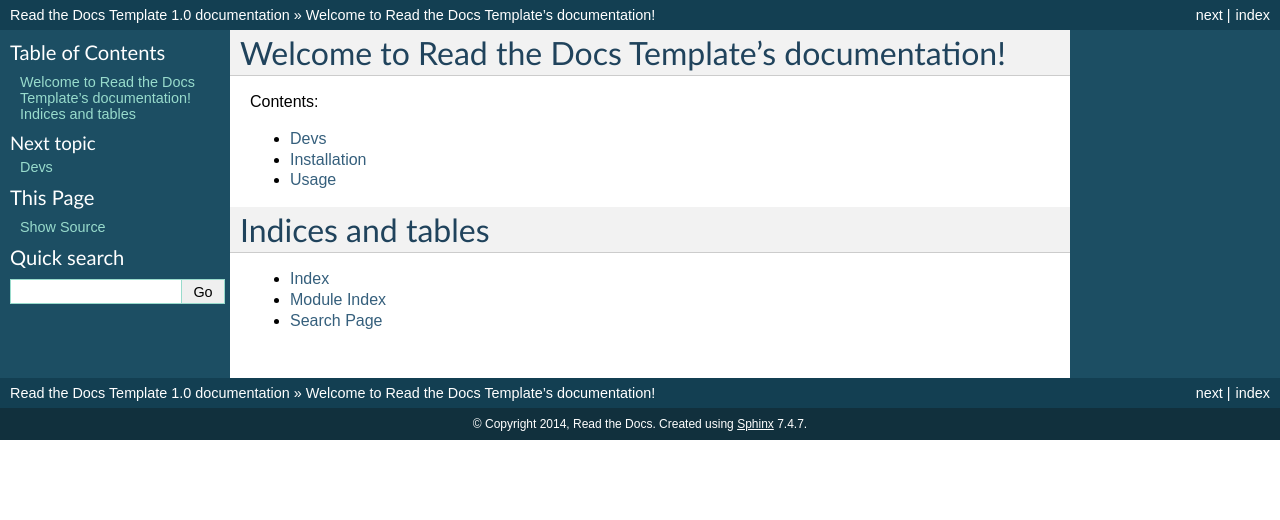
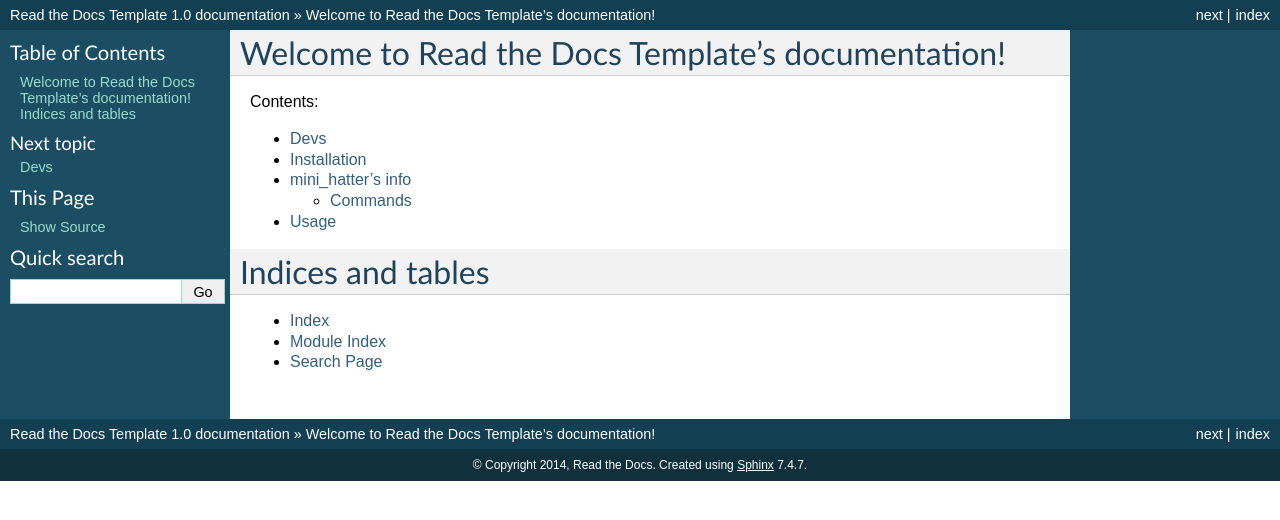
Before and after one commit to littlemadhatter/mini_hatter, a Sphinx documentation site: the page built from docs/index.rst, in a window 1280 px wide. Shown: the top 520 px of the page. Built offline with Sphinx 7.4.7, drawn with Linux system fonts in a browser that asks for light colours.

Commit message:
Update readme.rst

```diff
--- a/docs/readme.rst
+++ b/docs/readme.rst
@@ -1 +1 @@
-.. include:: ../INFO.rst
+.. include:: ../Info.rst
```
